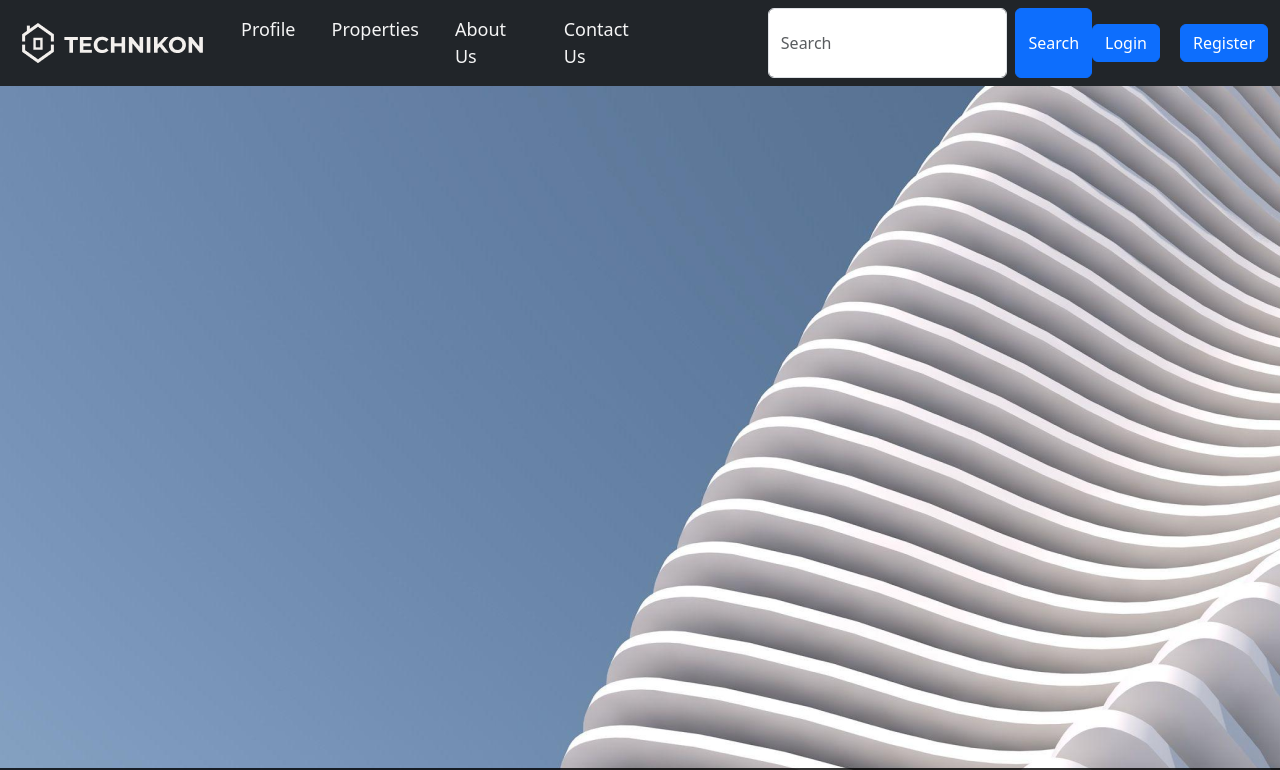
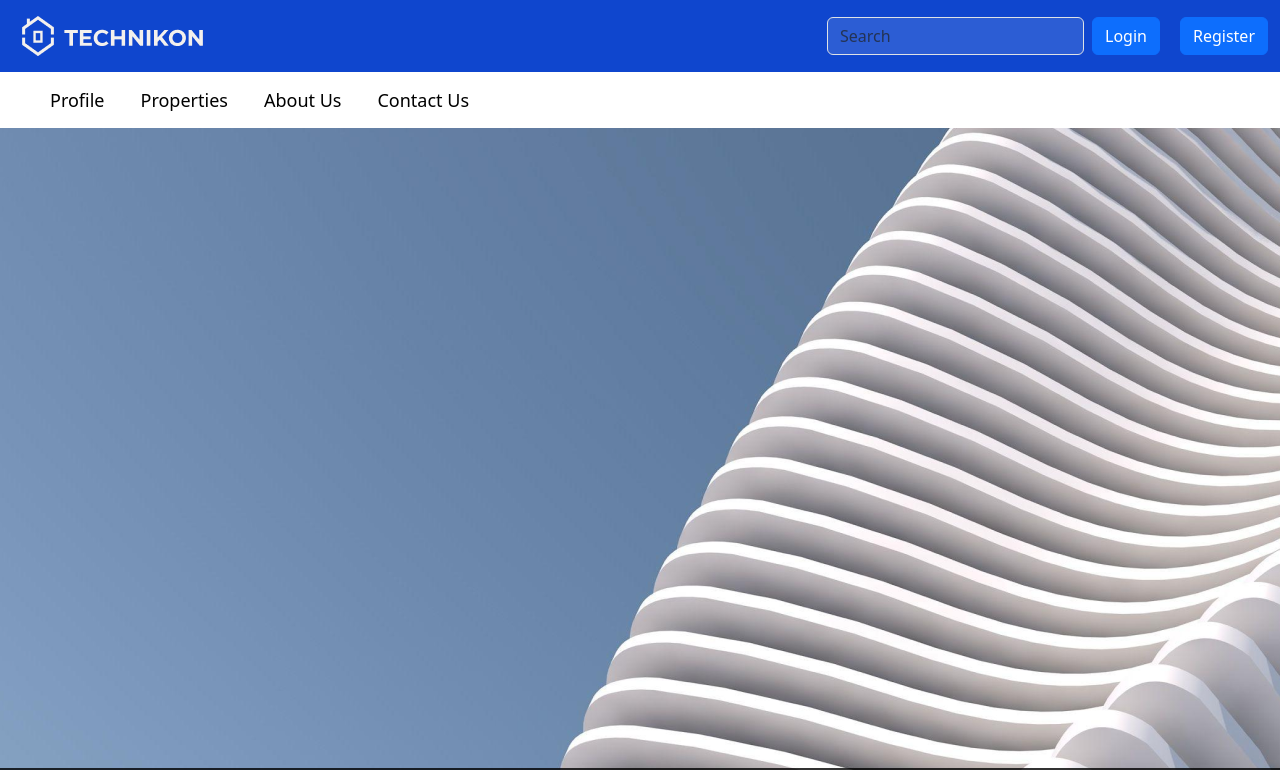
Before and after one commit to Alexandros-Katsiris/technikonProjectFrontEnd, a React (Create React App) app: page /register in a window 1280 px wide. Shown: the top 770 px of the page. Built offline with nearby package versions, Linux system fonts and the light colour scheme.

Commit message:
Added second navbar, realigned search bar

```diff
--- a/src/components/AddProperty.jsx
+++ b/src/components/AddProperty.jsx
@@ -1,6 +1,6 @@
 import React from "react";
 import { useState } from "react";
-import { Modal, Form, Button, Row, Col, Dropdown } from "react-bootstrap";
+import { Modal, Form, Button, Row, Col} from "react-bootstrap";
 import { createPropertyApi } from "../api/PropertyApiService";
 
 const AddProperty = ({ showModal, toggleModal }) => {
@@ -52,10 +52,11 @@ const AddProperty = ({ showModal, toggleModal }) => {
   //  const {street, city,number,pc} = address;
 
   return (
+    <div>
       <Modal centered show={showModal} onHide={toggleModal} size="lg">
-      <div className='rounded-2' style={{ background: '#7398CF',}}>
+        <div className='rounded-2' style={{ background: '#7398CF'}}>
         <Modal.Header closeButton style={{borderBottom: 0}}>
-        <Modal.Title>Add Property</Modal.Title>
+          <Modal.Title >Add Property</Modal.Title>
         </Modal.Header>
         <Modal.Body>
           <Form>
@@ -148,6 +149,7 @@ const AddProperty = ({ showModal, toggleModal }) => {
         </Modal.Footer>
         </div>
       </Modal>
+    </div>
   );
 };
 
--- a/src/components/AddUser.jsx
+++ b/src/components/AddUser.jsx
@@ -61,10 +61,11 @@ const AddContact = ({showModal, toggleModal}) => {
   return (
     <div >
       <Modal className='modal' show={showModal} centered onHide={toggleModal} size='lg'>
-        <div className='rounded-2' style={{ background: '#7398CF',}}>
+        <div className='rounded-2' >
         <Modal.Header closeButton style={{borderBottom: 0}}>
           <Modal.Title>Register</Modal.Title>
         </Modal.Header >
+        <div style={{ background: '#ABAFB1',}}>
         <Modal.Body >
           <Form >
             {
@@ -92,14 +93,16 @@ const AddContact = ({showModal, toggleModal}) => {
             }
           </Form>
         </Modal.Body>
+
         <Modal.Footer style={{borderTop: 0}}>
-          <Button variant="secondary" onClick={toggleModal}>
+          <Button variant="secondary" onClick={toggleModal} style={{background: 'transparent', borderColor:'#0F46CE', color: '#0F46CE'}}>
             Cancel
           </Button>
-          <Button variant="primary" onClick={handleSubmit}>
+          <Button variant="primary" onClick={handleSubmit} style={{background: '#0F46CE', borderColor:'#0F46CE', alignContent:'left'}} >
             Register
           </Button>
         </Modal.Footer>
+        </div>
         </div>
       </Modal>
       </div>
--- a/src/components/Mitsos.jsx
+++ b/src/components/Mitsos.jsx
@@ -2,10 +2,12 @@ import { Outlet } from "react-router-dom";
 import "./Mitsos.css"
 import Footer from "./Footer";
 import Navbar from "./NavBar";
+import TabMenu from "./TabMenu"
 
 const Layout = () => (
   <div className="Outlet">
     <Navbar/>
+    <TabMenu />
     <main >
       <Outlet ></Outlet>
     </main>
--- a/src/components/NavBar.jsx
+++ b/src/components/NavBar.jsx
@@ -32,8 +32,8 @@ function Navbar() {
   }
 
   return (
-    <nav class="navbar navbar-expand-sm navbar-dark bg-dark">
-      <div class="container-fluid">
+    <nav class="navbar navbar-expand-sm navbar-dark" style={{background: '#0F46CE', height: "72px"}} >
+      <div class="container-fluid" >
         <Link to="/">
           <img
             src={logo}
@@ -53,57 +53,24 @@ function Navbar() {
       >
         <span class="navbar-toggler-icon"></span>
       </button> */}
-        <div class="collapse navbar-collapse" id="mynavbar">
-          <ul class="navbar-nav me-auto">
-            <li class="nav-item">
-              <a
-                class="nav-link"
-                href="register"
-                style={{ color: "whitesmoke", fontSize: 18 }}
-              >
-                Profile
-              </a>
-            </li>
-            <li class="nav-item">
-              <a
-                class="nav-link"
-                href="properties"
-                style={{ color: "whitesmoke", fontSize: 18 }}
-              >
-                Properties
-              </a>
-            </li>
-            <li class="nav-item">
-              <a
-                class="nav-link"
-                href="javascript:void(0)"
-                style={{ color: "whitesmoke", fontSize: 18 }}
-              >
-                About Us
-              </a>
-            </li>
-            <li class="nav-item">
-              <a
-                class="nav-link"
-                href="javascript:void(0)"
-                style={{ color: "whitesmoke", fontSize: 18 }}
-              >
-                Contact Us
-              </a>
-            </li>
+        <div class="collapse navbar-collapse" id="mynavbar" >
+          <div className='ms-auto'>
 
             {/* <h6>THE MOST COMPLETE DEVELOPERS IN THE WORLD</h6> */}
-            <form class="d-flex" style={{ paddingLeft: "100px" }}>
+
+            <form className="d-flex" >
               <input
-                class="form-control me-2"
+                className="form-control me-2 align-center"
                 type="text"
                 placeholder="Search"
+                style={{background:"rgba(255, 255, 255, 0.12)", color:"rgba(255, 255, 255, 0.50)", }}
               />
-              <button class="btn btn-primary" type="button">
+              {/* <button class="btn btn-primary" type="button" align="right" >
                 Search
-              </button>
+              </button> */}
             </form>
-          </ul>
+
+          </div>
           <button class="btn btn-primary" type="button" onClick={navigateLogin} style={{marginRight:"20px"}}>
             Login
           </button>
--- /dev/null
+++ b/src/components/TabMenu.jsx
@@ -0,0 +1,62 @@
+import React, { useState } from "react";
+import { Link } from "react-router-dom";
+import { useNavigate } from "react-router-dom";
+import AddContact from "./AddUser";
+
+function TabMenu(){
+return (
+    <nav class="navbar navbar-expand-sm navbar-light" style={{background: '#FFF', height: "56px"}} >
+      <div class="container-fluid" >
+
+        <div class="collapse navbar-collapse" id="mynavbar" >
+          <ul class="navbar-nav me-auto">
+            <li class="nav-item">
+              <a
+                class="nav-link"
+                href="register"
+                style={{ color: "black", fontSize: 18 }}
+              >
+                Profile
+              </a>
+            </li>
+            <li class="nav-item">
+              <a
+                class="nav-link"
+                href="properties"
+                style={{ color: "black", fontSize: 18 }}
+              >
+                Properties
+              </a>
+            </li>
+            <li class="nav-item">
+              <a
+                class="nav-link"
+                href="javascript:void(0)"
+                style={{ color: "black", fontSize: 18 }}
+              >
+                About Us
+              </a>
+            </li>
+            <li class="nav-item">
+              <a
+                class="nav-link"
+                href="javascript:void(0)"
+                style={{ color: "black", fontSize: 18 }}
+              >
+                Contact Us
+              </a>
+            </li>
+            </ul>
+        </div>
+      </div>
+      {/* <AddContact
+          showModal={showModal}
+          toggleModal={toggleModal}
+          addContact={addContact}
+        /> */}
+    </nav>
+
+  );
+}
+
+export default TabMenu;
```
Lines whose indentation alone changed are shown as unchanged.
